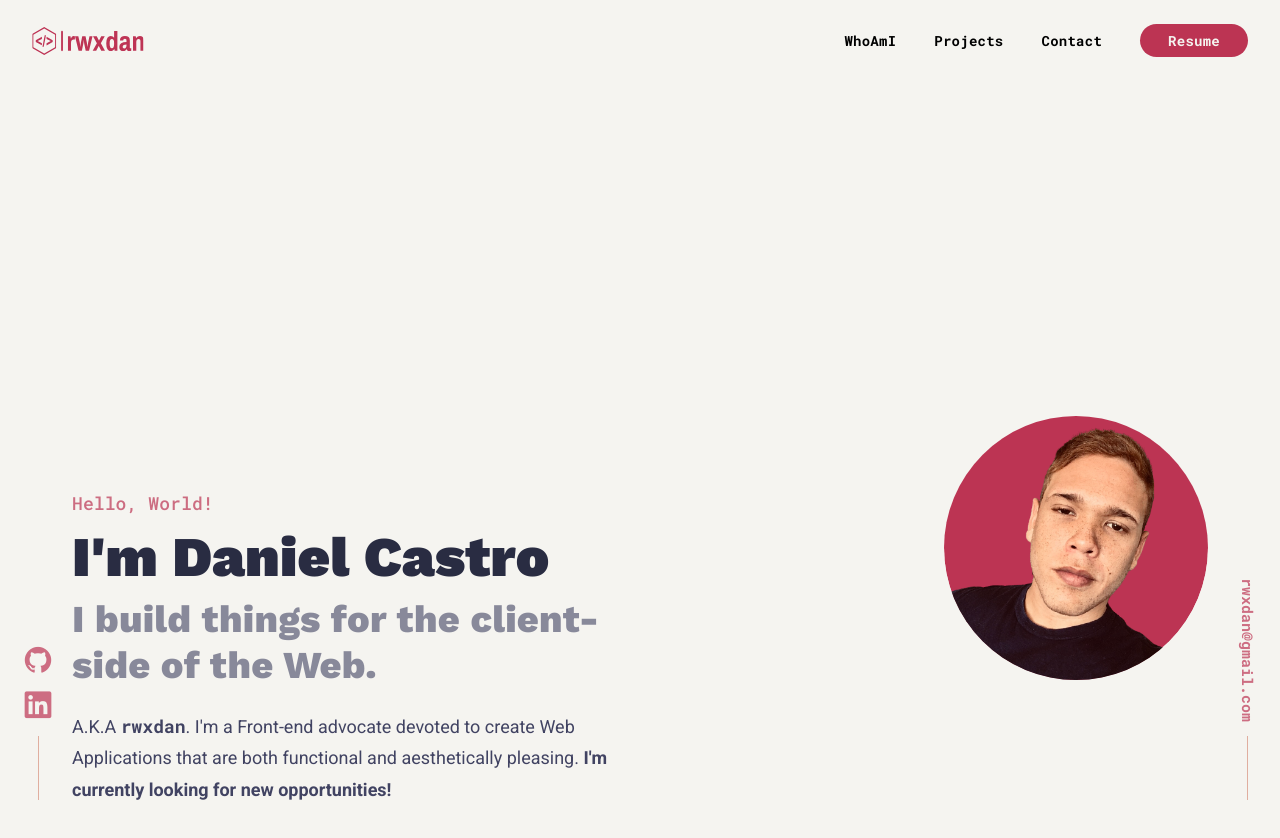
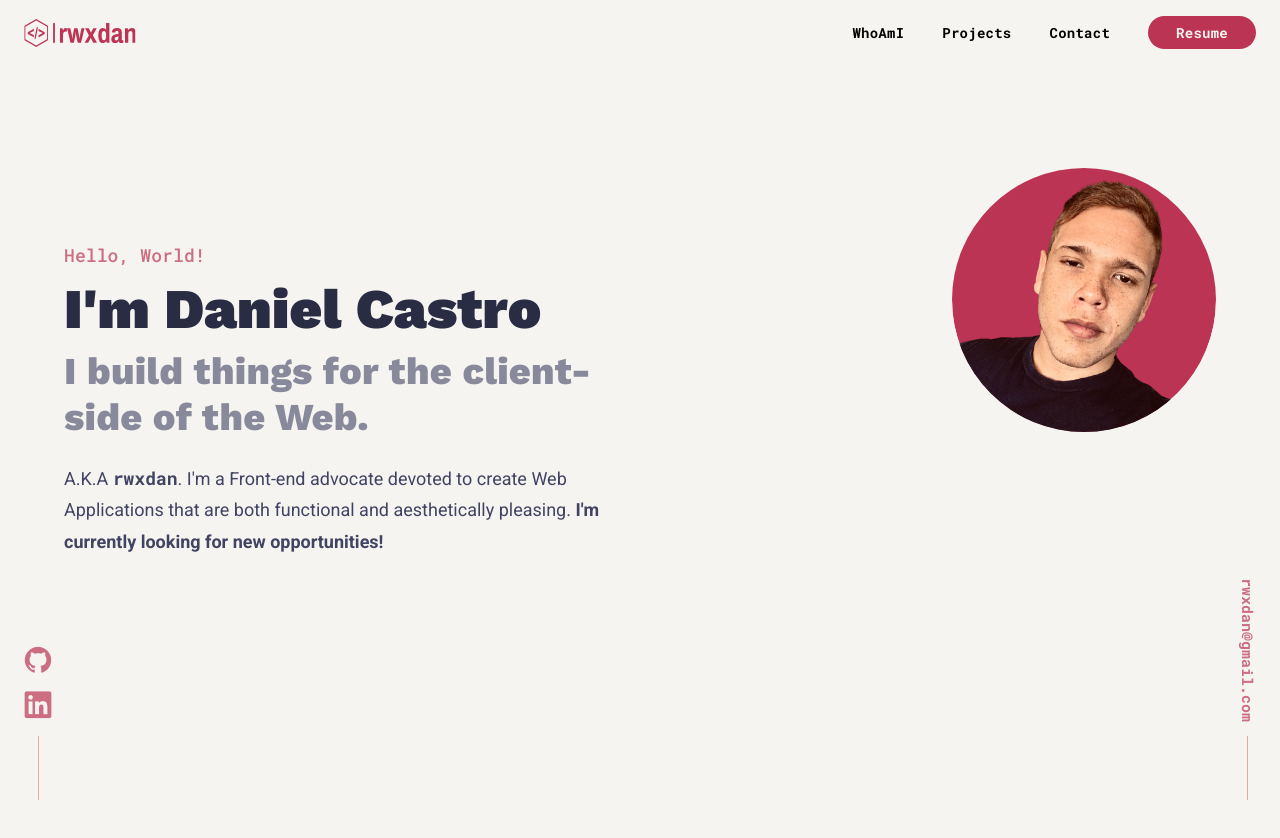
Before and after one commit to rwxdan/rwxdan.dev, a React (Vite) app: page / in a window 1280 px wide. Shown: the top 838 px of the page. After the commit the page ends 800 px from the top, so only its background shows below. Built offline with nearby package versions, Linux system fonts and the light colour scheme.

Commit message:
Remove margins and paddings and set box-sizing

```diff
--- a/src/globals/styles/reset.css
+++ b/src/globals/styles/reset.css
@@ -3,7 +3,9 @@
 ::after {
   border-width: 0;
   border-style: solid;
-  border-color: theme('borderColor.DEFAULT', currentColor);
+  margin: 0;
+  padding: 0;
+  box-sizing: border-box;
 }
 
 blockquote,
```
